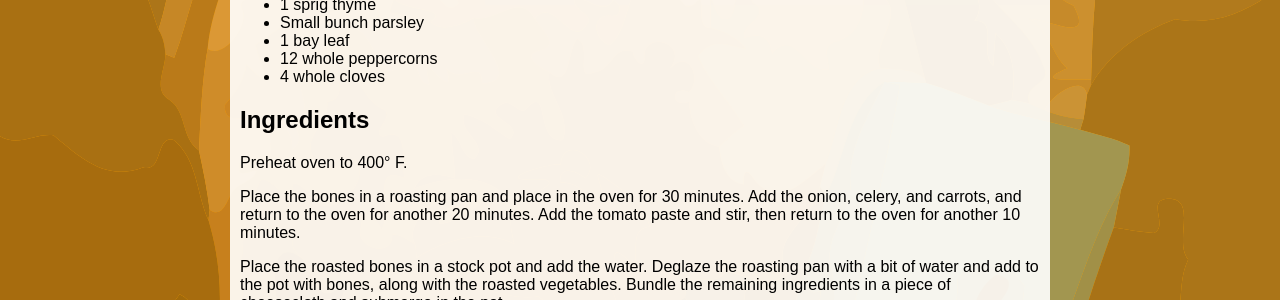
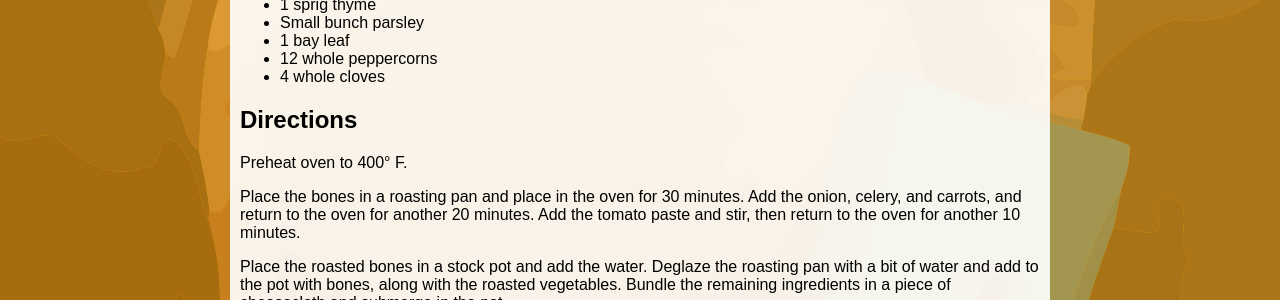
Before and after one commit to mud212/mudz.me, a Jekyll site: the page built from _recipes/Beef Stock.md, in a window 1280 px wide. Shown: the part 258-558 px from the top of the page. Built offline with Jekyll 4.4.1, drawn with Linux system fonts in a browser that asks for light colours.

Commit message:
Update Beef Stock.md

```diff
--- a/_recipes/Beef Stock.md
+++ b/_recipes/Beef Stock.md
@@ -17,7 +17,7 @@ title: Beef Stock
 * 12 whole peppercorns
 * 4 whole cloves
 
-## Ingredients
+## Directions
 
 Preheat oven to 400° F.
 
```
